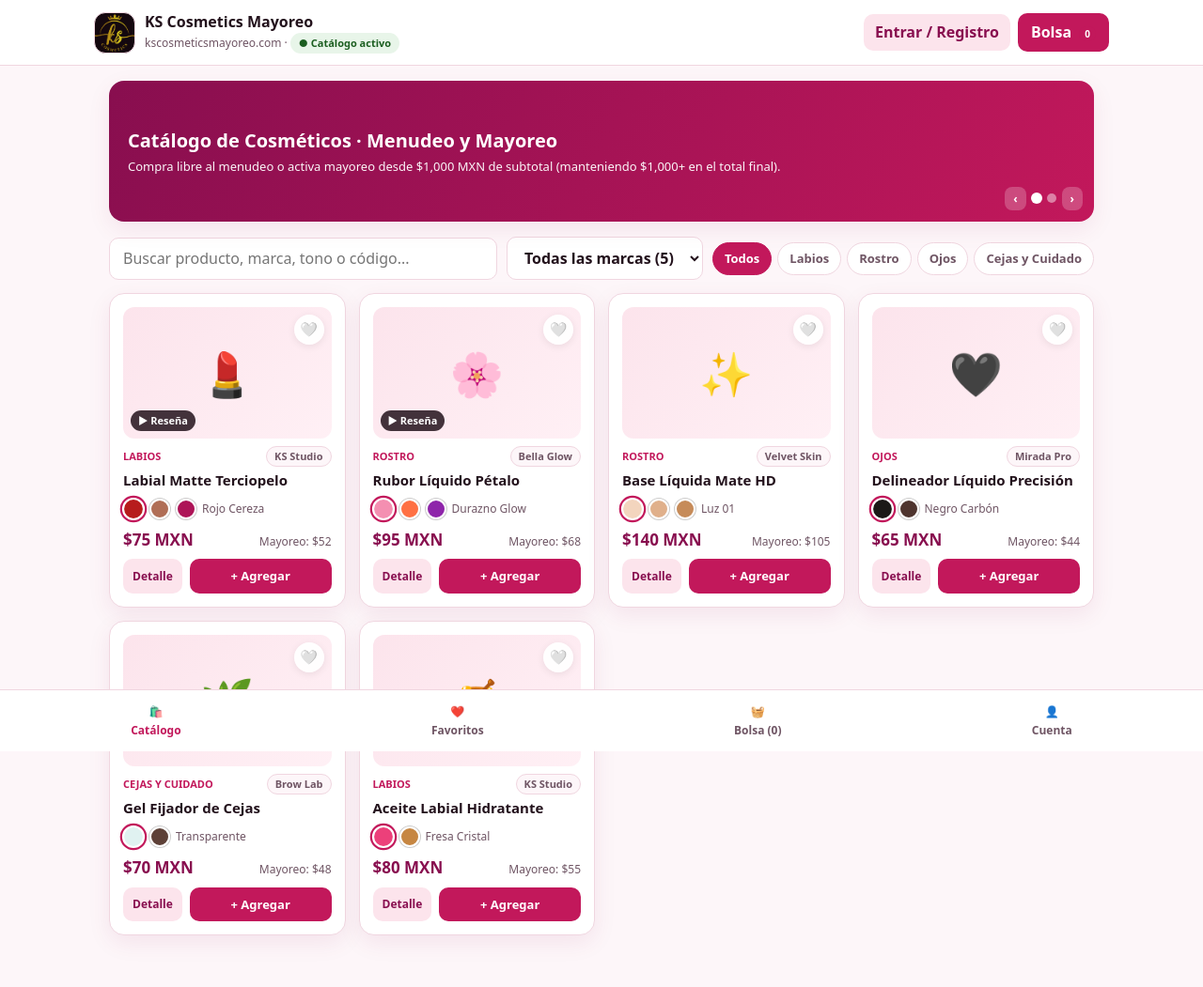
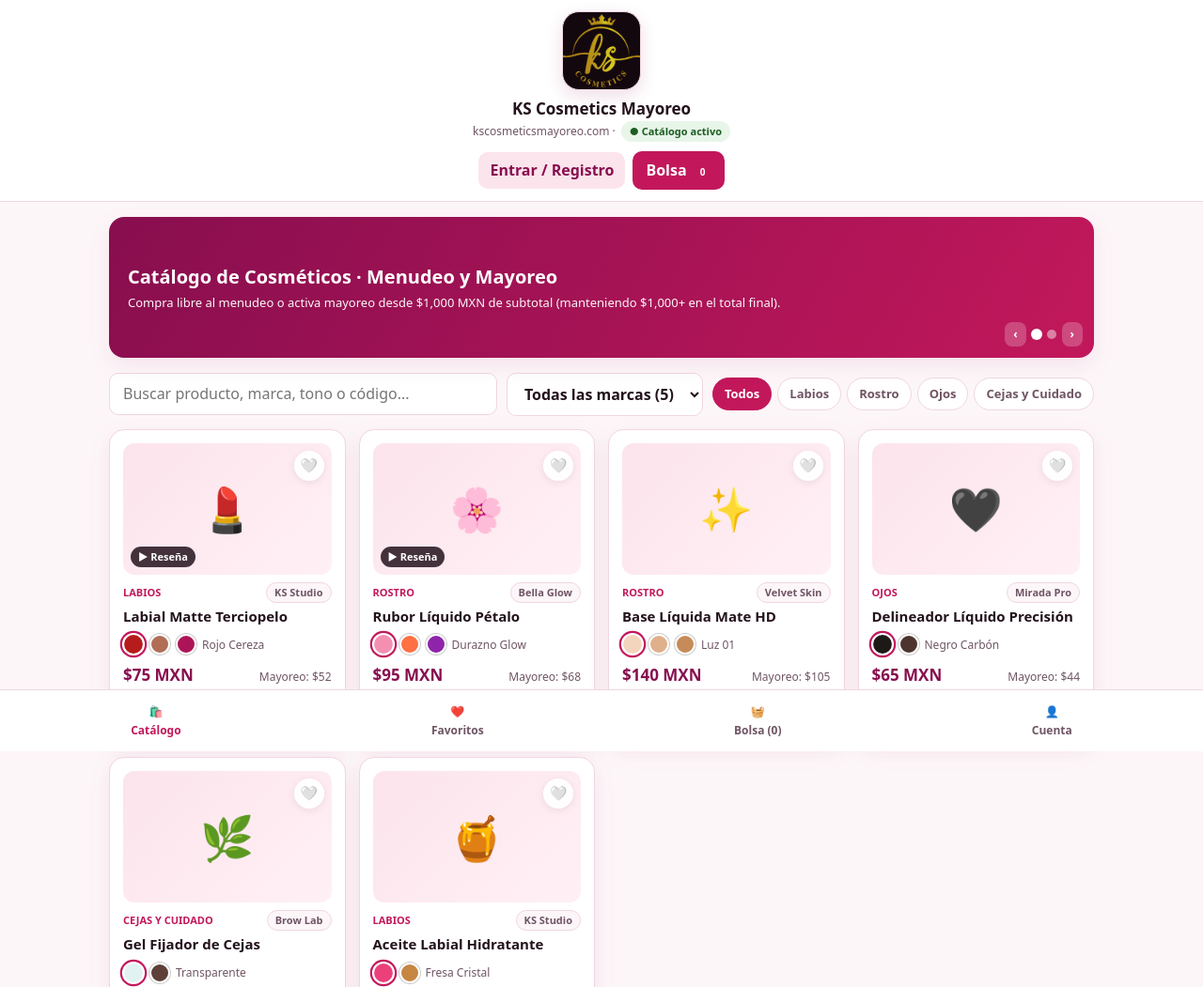
Before and after one commit to gilgwbat/Kscosmetics, a plain HTML site: page index.html in a window 1280 px wide. Shown: the top 1051 px of the page at 94% size. Drawn offline with nearby package versions, Linux system fonts and the light colour scheme.

Commit message:
Add files via upload

```diff
--- a/index.html
+++ b/index.html
@@ -84,28 +84,32 @@
       max-width: 1080px;
       margin: 0 auto;
       display: flex;
+      flex-direction: column;
       align-items: center;
-      justify-content: space-between;
+      justify-content: center;
       gap: 10px;
-      flex-wrap: wrap;
+      text-align: center;
     }
 
     .brand-box {
       display: flex;
+      flex-direction: column;
       align-items: center;
-      gap: 10px;
+      justify-content: center;
+      gap: 8px;
     }
 
     .logo {
-      width: 44px;
-      height: 44px;
-      border-radius: 12px;
+      width: 84px;
+      height: 84px;
+      border-radius: 18px;
       background: #14080f;
       border: 1px solid var(--border);
       overflow: hidden;
       display: grid;
       place-items: center;
       flex-shrink: 0;
+      box-shadow: 0 6px 18px rgba(136, 14, 79, 0.14);
     }
 
     .logo img {
@@ -115,8 +119,16 @@
       display: block;
     }
 
-    .brand-title { font-weight: 800; font-size: 16px; }
-    .brand-sub { font-size: 12px; color: var(--muted); }
+    .brand-title { font-weight: 800; font-size: 17px; }
+    .brand-sub {
+      font-size: 12px;
+      color: var(--muted);
+      display: flex;
+      align-items: center;
+      justify-content: center;
+      gap: 6px;
+      flex-wrap: wrap;
+    }
 
     .badge-sync {
       display: inline-flex;
@@ -147,6 +159,7 @@
     .header-actions {
       display: flex;
       align-items: center;
+      justify-content: center;
       gap: 8px;
       flex-wrap: wrap;
     }
@@ -1210,7 +1223,6 @@
   <script>
     // =========================================================
     // CONFIGURACIÓN DE BASE DE DATOS EN LA NUBE (SUPABASE)
-    // Reemplaza anonKey con la clave pública (anon/publishable) de tu proyecto:
     // =========================================================
     const SUPABASE_CONFIG = {
       url: "https://fuakmsdgmzmcxjcrxdzv.supabase.co",
```
